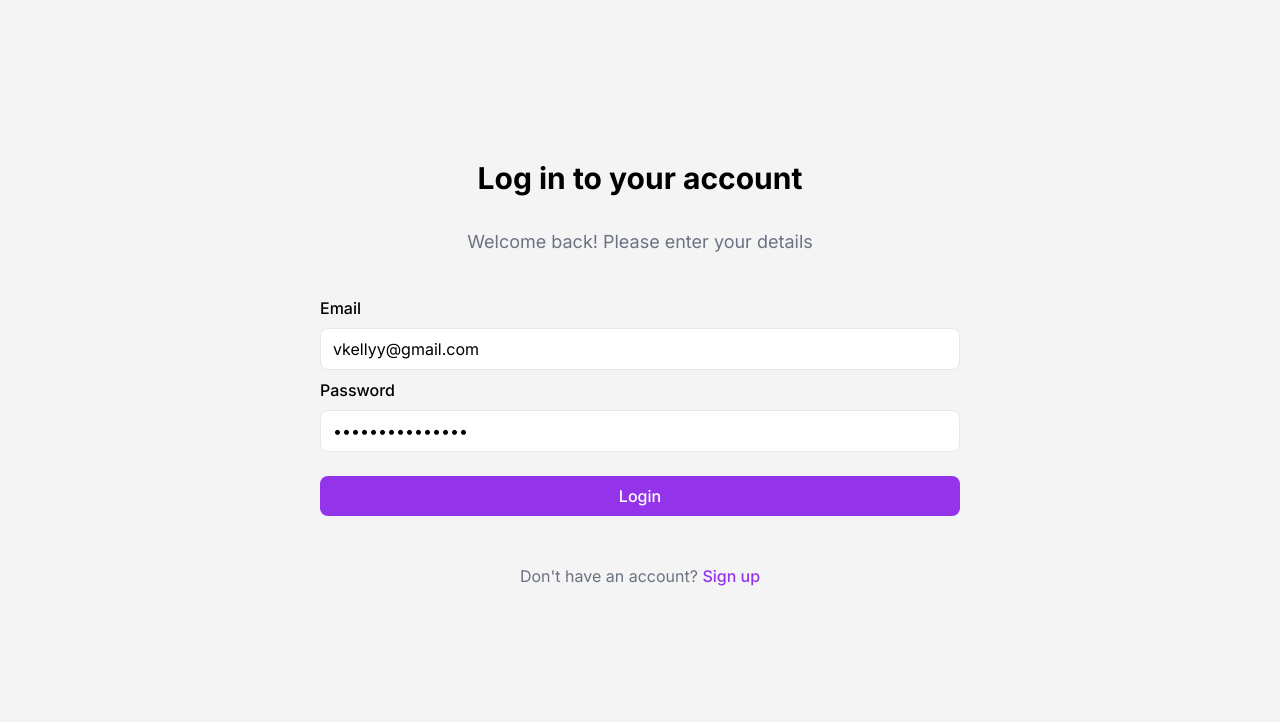
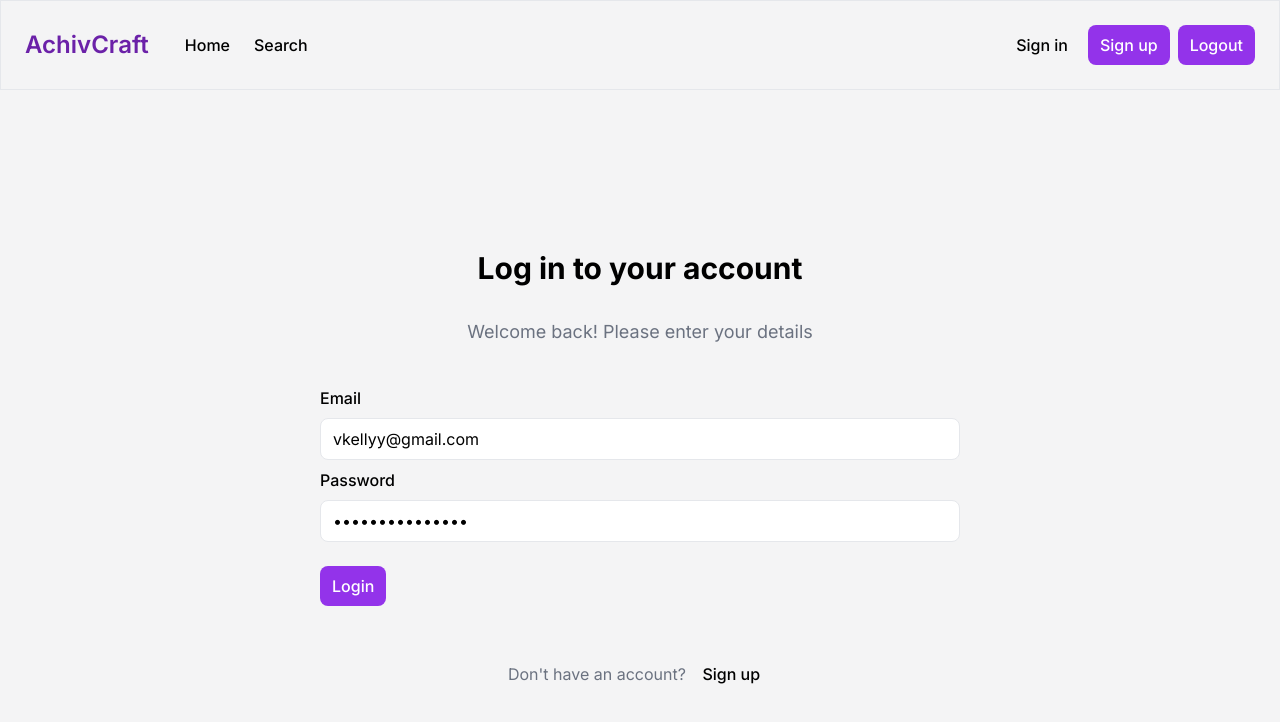
Before and after one commit to NessJade96/AchivCraft, a React (Vite) app in the folder client/: page /login in a window 1280 px wide. Shown: the top 722 px of the page. Built offline with nearby package versions, Linux system fonts and the light colour scheme.

Commit message:
added menu

```diff
--- a/client/index.html
+++ b/client/index.html
@@ -4,7 +4,7 @@
     <meta charset="UTF-8" />
     <link rel="icon" type="image/svg+xml" href="/Logo.png" />
     <meta name="viewport" content="width=device-width, initial-scale=1.0" />
-    <title>ArchivCraft</title>
+    <title>AchivCraft</title>
     <link rel="preconnect" href="https://fonts.googleapis.com">
     <link rel="preconnect" href="https://fonts.gstatic.com" crossorigin>
     <link href="https://fonts.googleapis.com/css2?family=Inter:wght@100..900&display=swap" rel="stylesheet">
--- a/client/package.json
+++ b/client/package.json
@@ -1,5 +1,5 @@
 {
-  "name": "archivcraft",
+  "name": "achivcraft",
   "private": true,
   "version": "0.0.0",
   "type": "module",
--- a/client/src/components/Button.tsx
+++ b/client/src/components/Button.tsx
@@ -5,7 +5,7 @@ type ButtonProps = ComponentProps<"button">;
 export function Button(props: ButtonProps) {
   return (
     <button
-      className="bg-purple-600 rounded-lg py-2 w-full text-white font-medium"
+      className="bg-purple-600 rounded-lg py-2 px-3 text-white font-medium"
       {...props}
     />
   );
--- a/client/src/components/Link.tsx
+++ b/client/src/components/Link.tsx
@@ -1,5 +1,18 @@
-import { Link as ReactRouterLink, LinkProps } from "react-router-dom";
+import {
+  Link as ReactRouterLink,
+  LinkProps as ReactRouterLinkProps,
+} from "react-router-dom";
 
-export function Link(props: LinkProps) {
-  return <ReactRouterLink className="text-purple-600 font-medium" {...props} />;
+type LinkProps = ReactRouterLinkProps & {
+  variant?: "button" | "text";
+};
+
+const variants = {
+  button:
+    "bg-purple-600 rounded-lg py-2 text-white font-medium px-3 inline-block",
+  text: " rounded-lg py-2 text-black font-medium px-3 inline-block",
+};
+
+export function Link({ variant = "text", ...props }: LinkProps) {
+  return <ReactRouterLink className={variants[variant]} {...props} />;
 }
--- a/client/src/main.tsx
+++ b/client/src/main.tsx
@@ -9,8 +9,12 @@ import { Login, action as loginAction } from "./pages/Login.tsx";
 import { action as logoutAction } from "./pages/Logout.tsx";
 import { Signup, action as signupAction } from "./pages/Signup.tsx";
 import { Search, loader as searchLoader } from "./pages/Search.tsx";
+import { AuthLayout } from "./pages/AuthLayout.tsx";
 
 const router = createBrowserRouter([
+  {
+    element: <AuthLayout />,
+    children: [
       {
         path: "/",
         element: <Home />,
@@ -43,6 +47,8 @@ const router = createBrowserRouter([
         path: "/logout",
         action: logoutAction,
       },
+    ],
+  },
 ]);
 
 ReactDOM.createRoot(document.getElementById("root")!).render(
--- /dev/null
+++ b/client/src/pages/AuthLayout.tsx
@@ -0,0 +1,40 @@
+import { Text } from "../components/Text";
+import { Button } from "../components/Button";
+import { Link } from "../components/Link";
+import { Form, Outlet } from "react-router-dom";
+
+export function AuthLayout() {
+  return (
+    <>
+      <div className="border flex items-center">
+        <Text className="text-2xl font-semibold text-purple-800 text-center px-6">
+          AchivCraft
+        </Text>
+        <nav>
+          <ul className="flex">
+            <li>
+              <Link to="/">Home</Link>
+            </li>
+            <li>
+              <Link to="/search">Search</Link>
+            </li>
+          </ul>
+        </nav>
+        <div className="p-6 ml-auto flex gap-2">
+          <Link variant="text" to="/login">
+            Sign in
+          </Link>
+          <Link variant="button" to="/signup">
+            Sign up
+          </Link>
+          <Form method="POST" action="/logout">
+            <Button>Logout</Button>
+          </Form>
+        </div>
+      </div>
+      <main>
+        <Outlet></Outlet>
+      </main>
+    </>
+  );
+}
--- a/client/src/pages/Home.tsx
+++ b/client/src/pages/Home.tsx
@@ -1,17 +1,16 @@
-import { redirect, useFetcher, useLoaderData } from "react-router-dom";
+import { redirect, useLoaderData } from "react-router-dom";
 import { Text } from "../components/Text";
-import { Button } from "../components/Button";
 import { Link } from "../components/Link";
 import { Card } from "../components/Card";
 
 export function Home() {
   const data: any = useLoaderData();
-  console.log("🚀 ~ Home ~ data:", data);
-  const fetcher = useFetcher();
   return (
     <>
       <Text tag="h1">Recent Achievements</Text>
-      <Link to="/search">Search new characters to follow</Link>
+      <Link variant="text" to="/search">
+        Search new characters to follow
+      </Link>
       {data.map((achievement: any) => {
         return (
           <Card
@@ -25,9 +24,6 @@ export function Home() {
           />
         );
       })}
-      <fetcher.Form method="POST" action="/logout">
-        <Button>Logout</Button>
-      </fetcher.Form>
     </>
   );
 }
--- a/client/src/pages/Search.tsx
+++ b/client/src/pages/Search.tsx
@@ -10,7 +10,6 @@ import { Text } from "../components/Text";
 import { FormItem } from "../components/FormItem";
 import { Select } from "../components/Select";
 import { Button } from "../components/Button";
-import { Link } from "../components/Link";
 
 export function Search() {
   const data: any = useLoaderData();
@@ -84,9 +83,6 @@ export function Search() {
       ) : (
         <Text className="text-red-600">Character Not Found</Text>
       )}
-      <div className="py-6">
-        <Link to="/">Back to home</Link>
-      </div>
     </div>
   );
 }
```
Also changed, not shown: 1 other file (tests, documents, lock files or other folders). Lines whose indentation alone changed are shown as unchanged.
